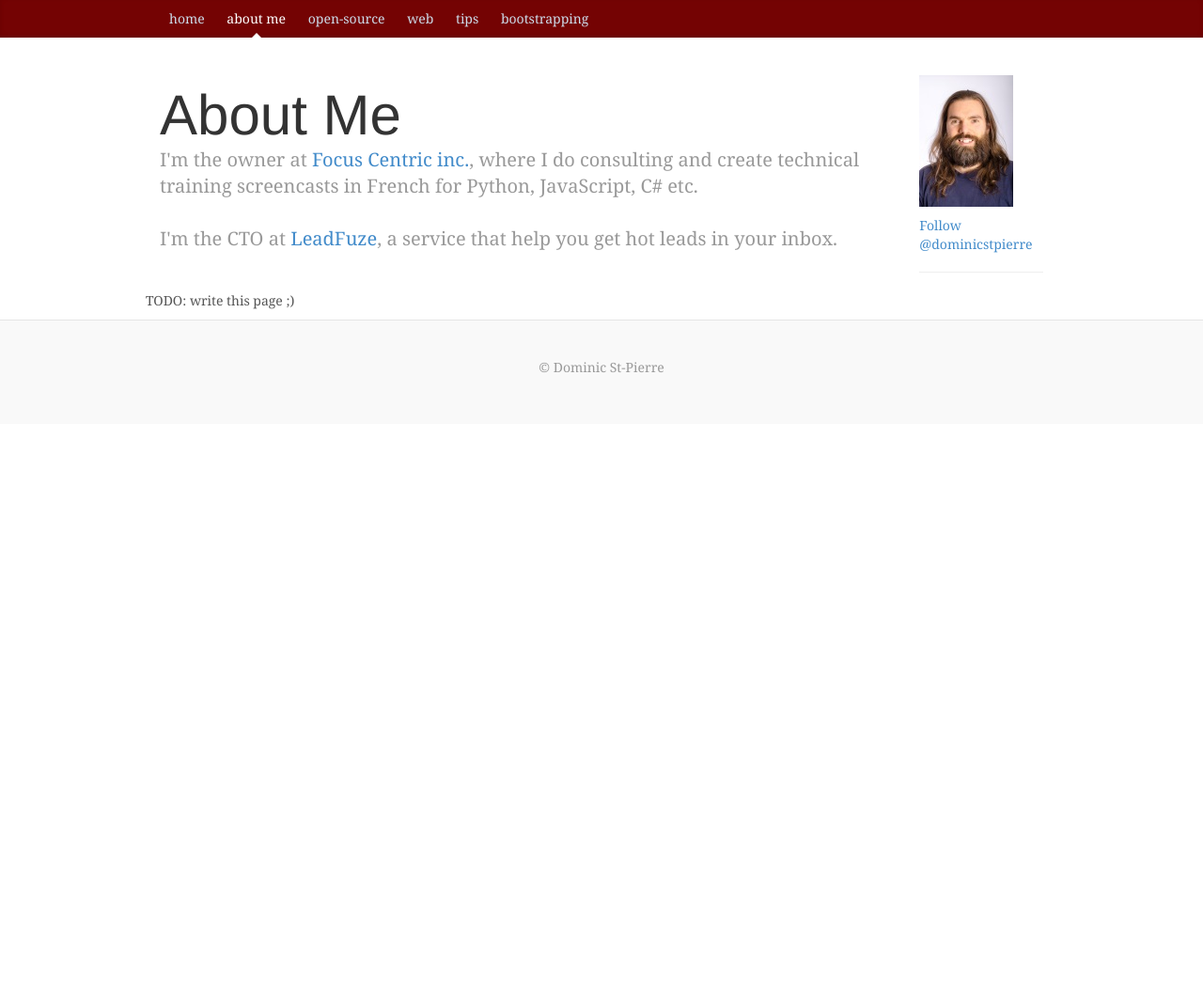
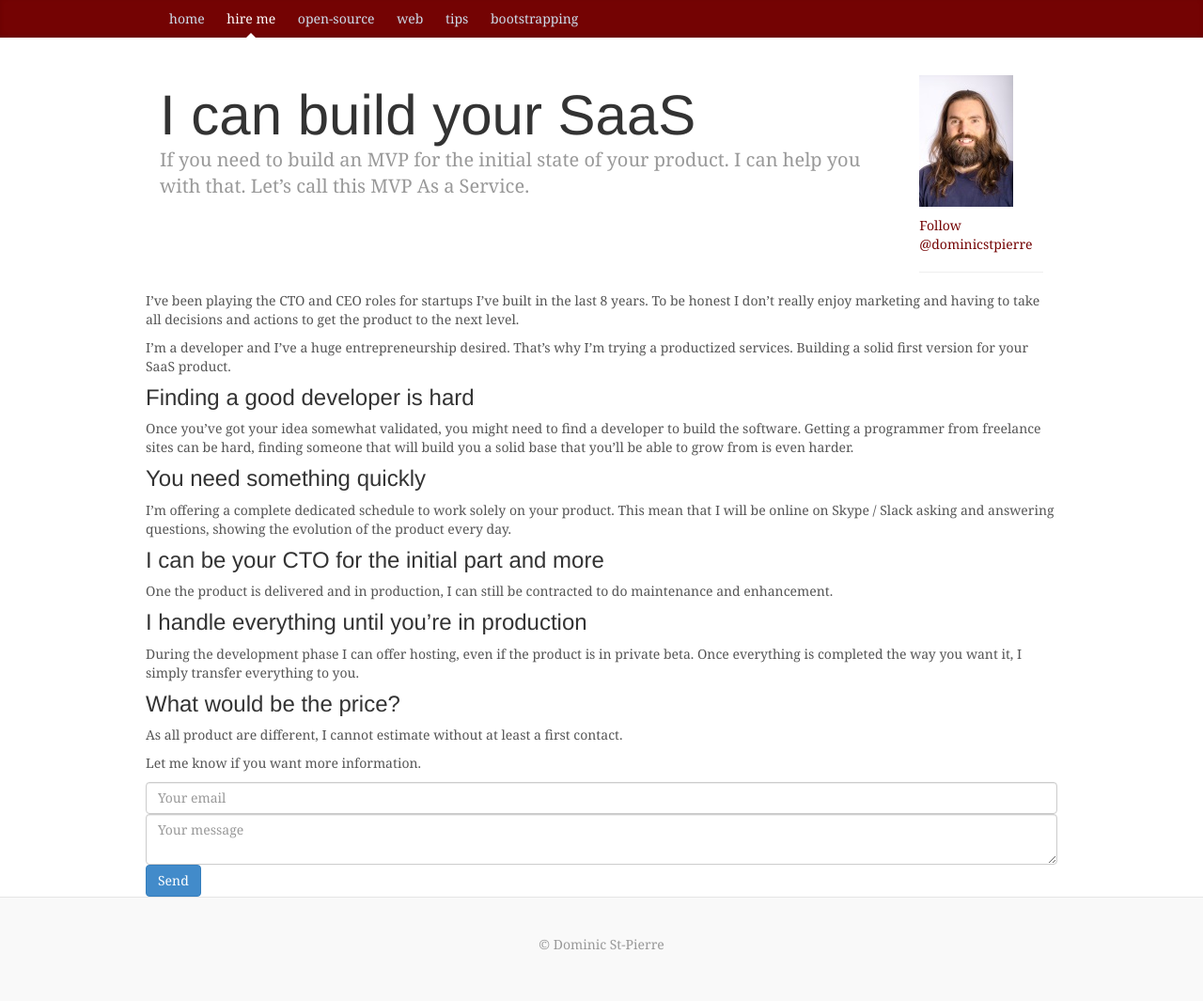
Before and after one commit to dstpierre/dstpierre.github.io, a Jekyll site: the page built from about.html, in a window 1280 px wide. Shown: the whole page at 94% size. Built offline with Jekyll 4.4.1, drawn with Linux system fonts in a browser that asks for light colours; nearby versions of some CDN libraries; Markdown is read by kramdown in place of the engine named in the settings; comment, search, counter and statistics services are not loaded; before the commit the page ends 900 px from its top, so only the background shows below that.

Commit message:
added saas builder first draft

```diff
--- a/_includes/nav.html
+++ b/_includes/nav.html
@@ -2,7 +2,7 @@
     <div class="container">
         <nav class="blog-nav">
             <a class="blog-nav-item {% if include.param == 'home' %}active{% endif %}" href="/">home</a>
-            <a class="blog-nav-item {% if include.param == 'about' %}active{% endif %}" href="/about.html">about me</a>
+            <a class="blog-nav-item {% if include.param == 'about' %}active{% endif %}" href="/about.html">hire me</a>
             {% for cat in site.categories %}
             <a class="blog-nav-item {% if include.param == cat | first %}active {% endif %}" href="/categories/{{ cat | first }}">{{ cat | first }}</a>
             {% endfor %}
--- a/_includes/post_list.html
+++ b/_includes/post_list.html
@@ -2,7 +2,7 @@
     {% for post in include.param %}
     <div class="col-sm-4">
         <h4 class="post-title">
-            <a href="{{ post.url }}">
+            <a href="{{ post.url }}" title="{{ post.title }}">
                 {{ post.title }}
             </a>
         </h4>
--- a/about.html
+++ b/about.html
@@ -9,13 +9,10 @@ title: "Dominic St-Pierre | About Me"
     <div class="row">
         <div class="col-md-10">
             <div class="blog-header">
-                <h1 class="blog-title">About Me</h1>
+                <h1 class="blog-title">I can build your SaaS</h1>
                 <p class="lead blog-description">
-                    I'm the owner at <a href="https://focuscentric.com">Focus Centric inc.</a>, where I do consulting
-                    and create technical training screencasts in French for Python, JavaScript, C# etc.
-                    <br><br>
-                    I'm the CTO at <a href="http://www.leadfuze.com">LeadFuze</a>, a service that help you
-                    get hot leads in your inbox.
+                  If you need to build an MVP for the initial state of your product. I can help you with that.
+                  Let’s call this MVP As a Service.
                 </p>
             </div>
         </div>
@@ -34,11 +31,63 @@ title: "Dominic St-Pierre | About Me"
         </div>
     </div>
 
-    <div class='row'>
-        <p>TODO: write this page ;)
+    <div class="row">
+<p>
+I’ve been playing the CTO and CEO roles for startups I’ve built in the last 8 years. To be honest I don’t really enjoy
+marketing and having to take all decisions and actions to get the product to the next level.
+</p>
+<p>
+I’m a developer and I’ve a huge entrepreneurship desired. That’s why I’m trying a productized services. Building
+a solid first version for your SaaS product.
+</p>
+<h3>Finding a good developer is hard</h3>
+<p>
+Once you’ve got your idea somewhat validated, you might need to find a developer to build the software.
+Getting a programmer from freelance sites can be hard, finding someone that will build you a solid base that you’ll
+be able to grow from is even harder.
+</p>
+<h3>You need something quickly</h3>
+<p>
+I’m offering a complete dedicated schedule to work solely on your product. This mean that I will be
+online on Skype / Slack asking and answering questions, showing the evolution of the product every
+day.
+</p>
+<h3>I can be your CTO for the initial part and more</h3>
+<p>
+One the product is delivered and in production, I can still be contracted to do maintenance and enhancement.
+</p>
+
+<h3>I handle everything until you’re in production</h3>
+<p>
+During the development phase I can offer hosting, even if the product is in private beta. Once everything is
+completed the way you want it, I simply transfer everything to you.
+</p>
+<h3>What would be the price?</h3>
+<p>
+As all product are different, I cannot estimate without at least a first contact.
+</p>
+<p>
+Let me know if you want more information.
+</p>
+<form id="contact-form" role="form">
+  <input type="email" name="_replyto" class="form-control" placeholder="Your email">
+  <textarea name="body" class="form-control" placeholder="Your message"></textarea>
+  <input type="submit" class="btn btn-primary" value="Send">
+</form>
+
     </div>
 </div>
 
+<script type="text/javascript">
+  $(function() {
+    var e = 'ZG9taW5pY3N0cGllcnJlQGdtYWlsLmNvbQ==';
+    var base_url = '//formspree.io/';
+    var action = base_url + atob(e);
+    $('#contact-form').attr('action', action);
+  });
+</script>
+
+</script>
 <!-- Place this tag after the last widget tag. -->
 <script type="text/javascript">
     (function () {
--- a/assets/css/blog.css
+++ b/assets/css/blog.css
@@ -17,6 +17,10 @@ h6, .h6 {
   font-weight: normal;
   color: #333;
   margin-top: 0;
+}
+
+a {
+  color: #740303;
 }
 
 
--- a/index.html
+++ b/index.html
@@ -11,10 +11,11 @@ title: "Dominic St-Pierre | Web Developer, entrepreneur"
             <div class="blog-header">
                 <h1 class="blog-title">Hi. I'm Dominic St-Pierre.</h1>
                 <p class="lead blog-description">
-                    A developer, entrepreneur. Since 2008, I bootstraped, failed and sold some SaaS apps like
+                    A developer, entrepreneur. Since 2008, I bootstraped and sold some SaaS apps like
                     <a href="https://www.getosmosis.com">Osmosis</a>, <a href="https://www.bunkerapp.com">Bunker</a> and
                     <a href="/2013/11/congratulation-youve-failed-again-saas.html">some others</a>.
-                    I'm now listening my enthusiasts and see where it will drive me. I care for many Open Source projects
+                    I'm now offering my service to build your SaaS, MVP or first version.
+                    I care for many Open Source projects
                     and still maintaining my old 2007 <a href="https://github.com/dstpierre/lcsk">LiveChat Starter Kit</a> project.
                 </p>
             </div>
```
Also changed, not shown: _includes/related.html (+5 -20 lines).
